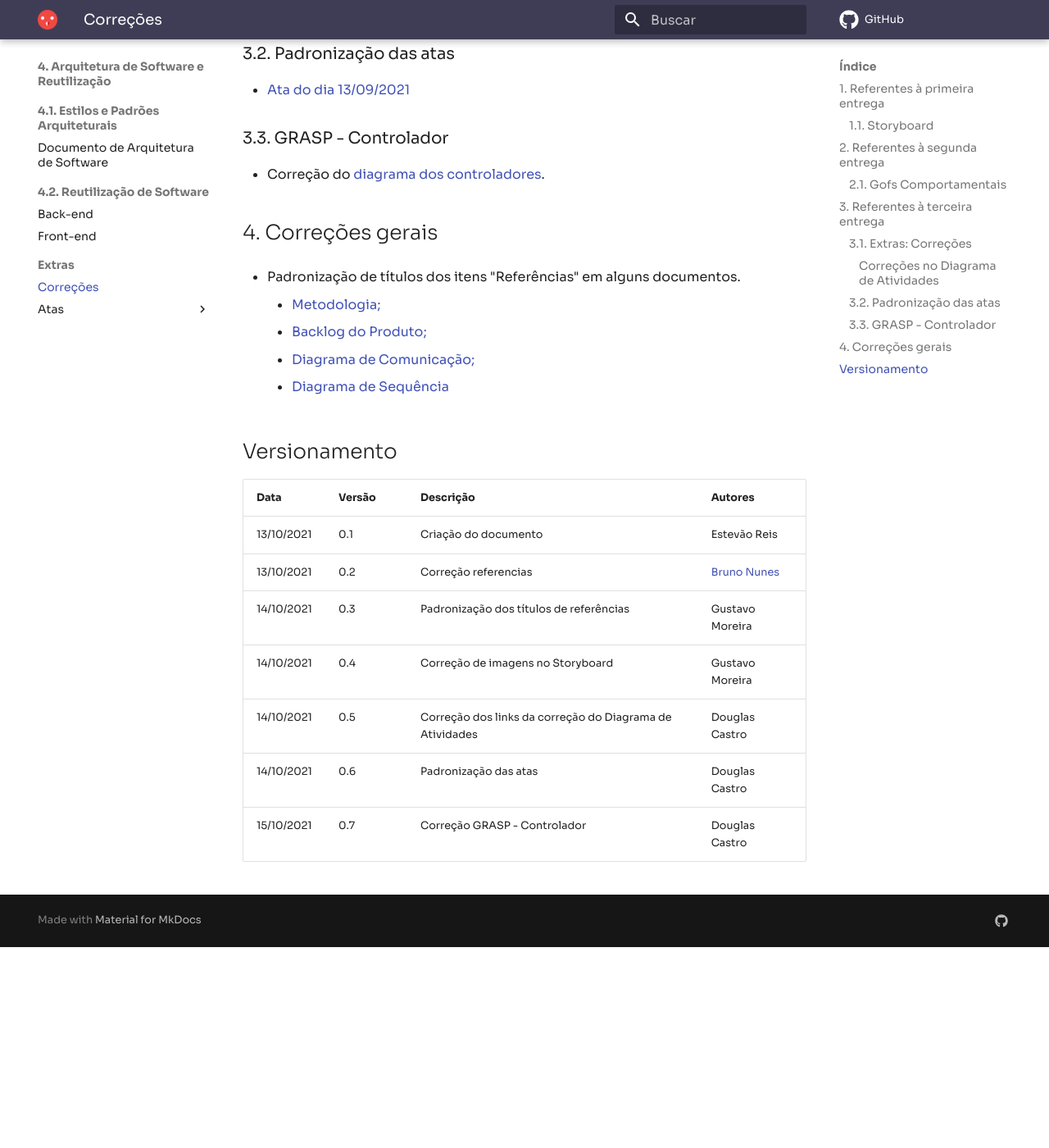
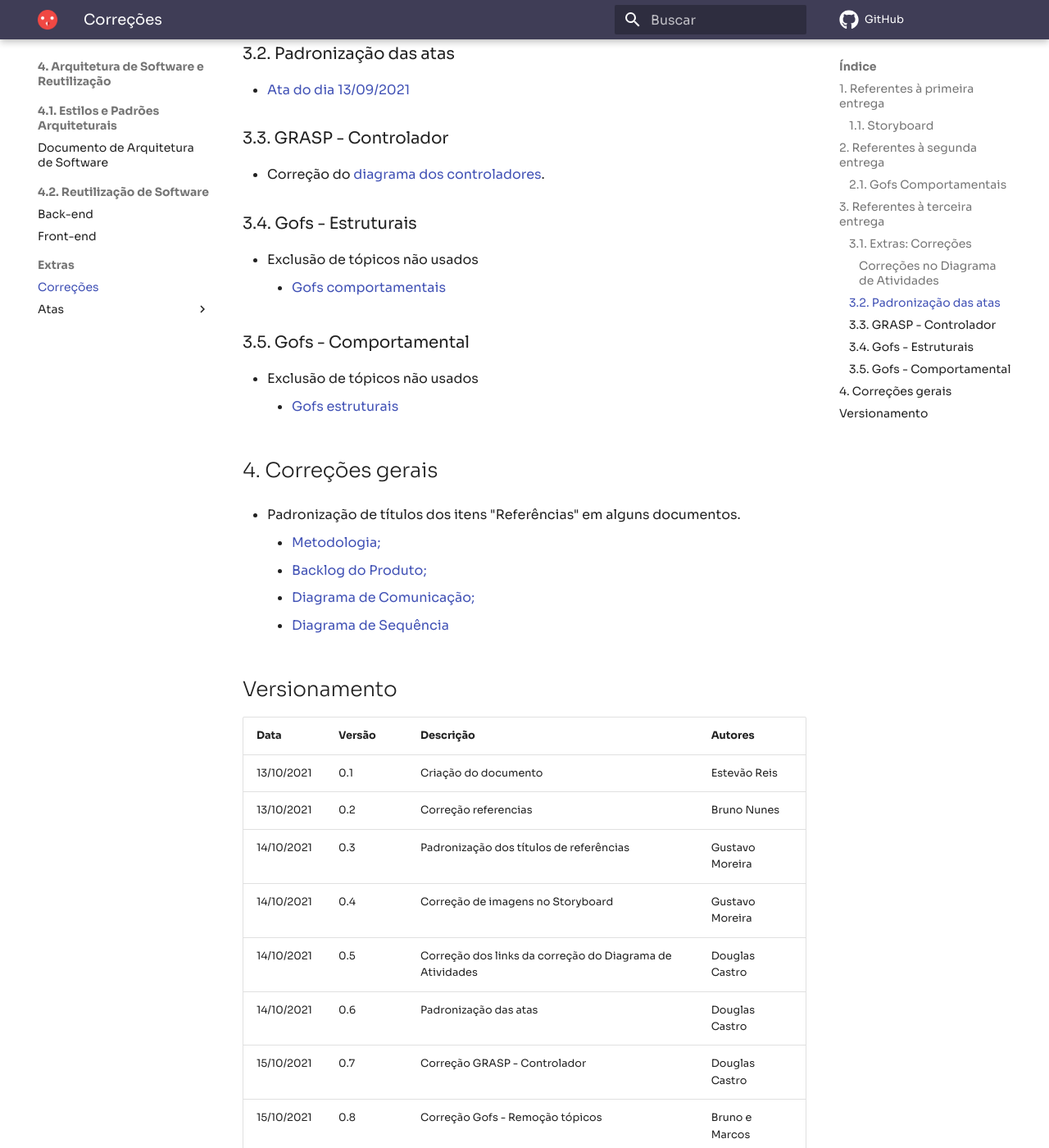
Before and after one commit to UnBArqDsw2021-1/2021.1_G04_Cardeal, an MkDocs documentation site: the page built from docs/arquitetura/correcoes.md, in a window 1280 px wide and 1400 px high, scrolled down 823 px. Shown: the whole window at 82% size. Built offline with MkDocs 1.6.1 and Material for MkDocs 9.7.7, drawn with Linux system fonts in a browser that asks for light colours; comment, search, counter and statistics services are not loaded; before the commit the page ends 1978 px from its top, so only the background shows below that.

Commit message:
Fix document structure
Co-authored-by: marcos-mv <vinicius_kof36@hotmail.com>

```diff
--- a/docs/arquitetura/correcoes.md
+++ b/docs/arquitetura/correcoes.md
@@ -32,6 +32,16 @@
 
 * Correção do [diagrama dos controladores](https://unbarqdsw2021-1.github.io/2021.1_G04_Cardeal/padroesDeProjeto/GRASPs/#321-diagrama).
 
+### 3.4. Gofs - Estruturais
+
+* Exclusão de tópicos não usados
+    * [Gofs comportamentais](https://unbarqdsw2021-1.github.io/2021.1_G04_Cardeal/padroesDeProjeto/gofs_comportamentais/)
+
+### 3.5. Gofs - Comportamental
+
+* Exclusão de tópicos não usados
+    * [Gofs estruturais](https://unbarqdsw2021-1.github.io/2021.1_G04_Cardeal/padroesDeProjeto/gofs_estruturais/)
+
 ## 4. Correções gerais
 
 * Padronização de títulos dos itens "Referências" em alguns documentos.
@@ -46,9 +56,10 @@
 | Data       | Versão | Descrição         | Autores       |
 | ---------- | ------ | ----------------- | ------------- |
 | 13/10/2021 | 0.1    | Criação do documento | Estevão Reis  |
-| 13/10/2021 | 0.2    | Correção referencias               | [Bruno Nunes](https://github.com/brunocmo)|
+| 13/10/2021 | 0.2    | Correção referencias               | Bruno Nunes|
 | 14/10/2021 | 0.3    | Padronização dos títulos de referências| Gustavo Moreira  |
 | 14/10/2021 | 0.4    | Correção de imagens no Storyboard | Gustavo Moreira  |
 | 14/10/2021 | 0.5    | Correção dos links da correção do Diagrama de Atividades | Douglas Castro |
 | 14/10/2021 | 0.6    | Padronização das atas | Douglas Castro  |
 | 15/10/2021 | 0.7    | Correção GRASP - Controlador | Douglas Castro  |
+| 15/10/2021 | 0.8    | Correção Gofs - Remoção tópicos | Bruno e Marcos  |
```
Also changed, not shown: docs/padroesDeProjeto/gofs_comportamentais.md (+23 -24 lines), docs/padroesDeProjeto/gofs_estruturais.md (+11 -11 lines).
